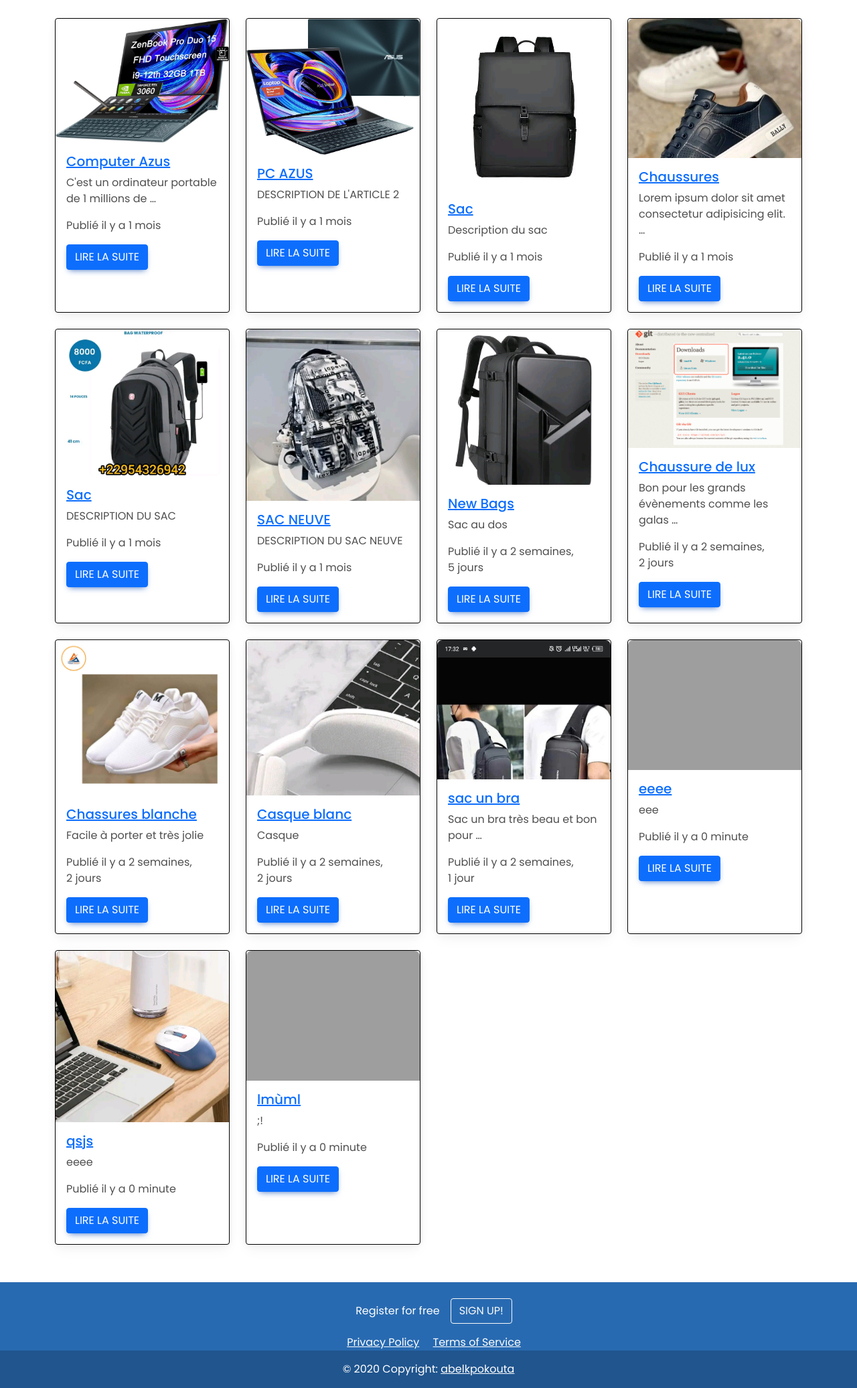
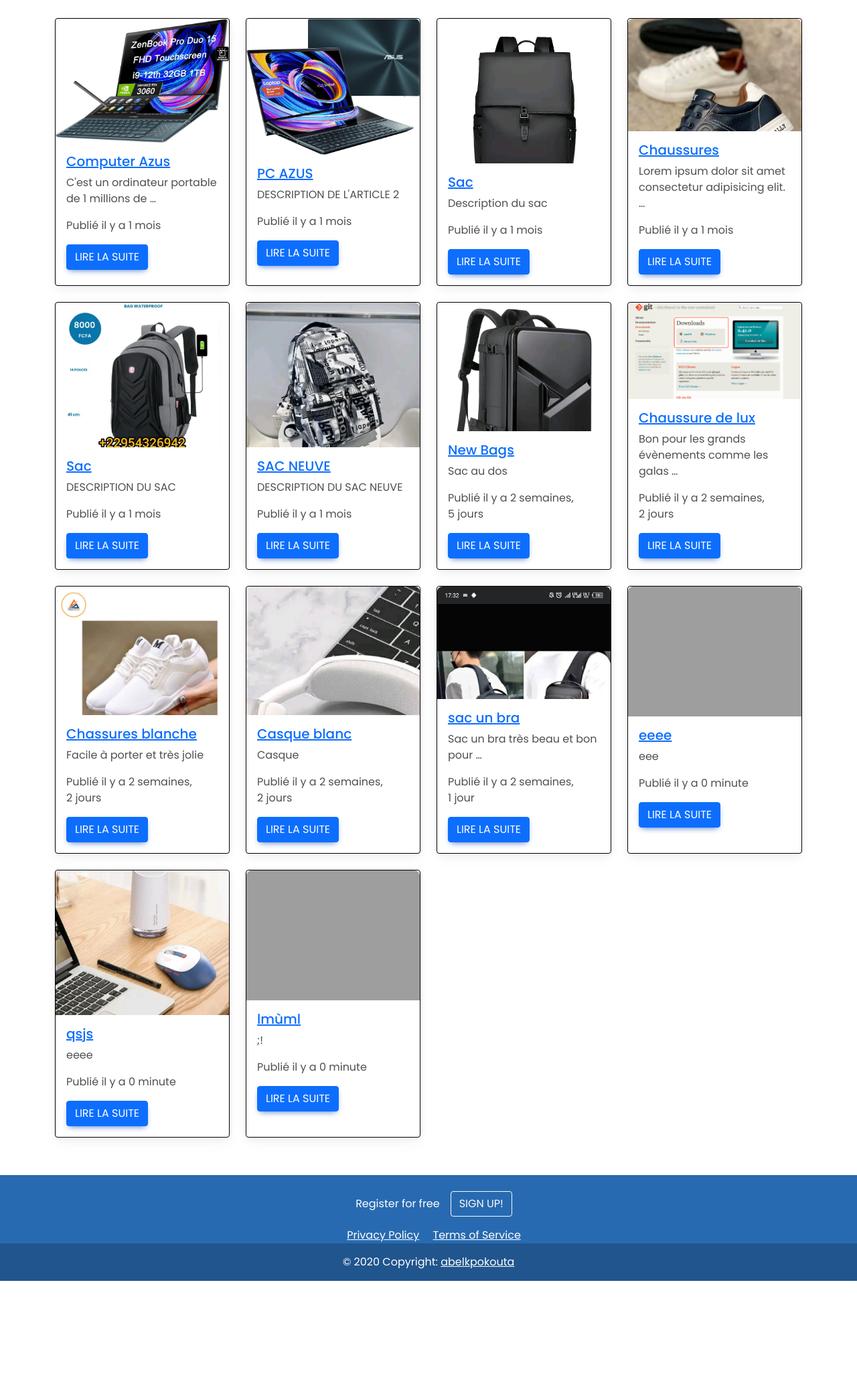
Before and after one commit to Abel-Dev-KPOKOUTA/My_blog_ecommerce, a Django app: page /blog/mon_site/accueil/ in a window 1280 px wide. Shown: the part 149-2222 px from the top of the page at 67% size. After the commit the page ends 2062 px from the top, so only its background shows below. Run offline with Django 5.2, Linux system fonts and the light colour scheme; data comes from the database, SQL or seed files in the repository; grey boxes are pictures that could not be loaded.

Commit message:
modification

```diff
--- a/blog/templates/blog/index.html
+++ b/blog/templates/blog/index.html
@@ -9,7 +9,7 @@
     <div class="row">
         {% for article in all_articles %}
         <div class="col-12 col-md-6 col-lg-3 col-xl-3 mt-4">
-            <div class="card" style="height:440px; border-color: black;">
+            <div class="card" style="height:400px; border-color: black;">
                 <div class="bg-image hover-overlay" data-mdb-ripple-init data-mdb-ripple-color="light">
                     {% if article.image %}
                     <img src="{{ article.image.url }}" alt="Card image cap " class="img-fluid"/>
```
